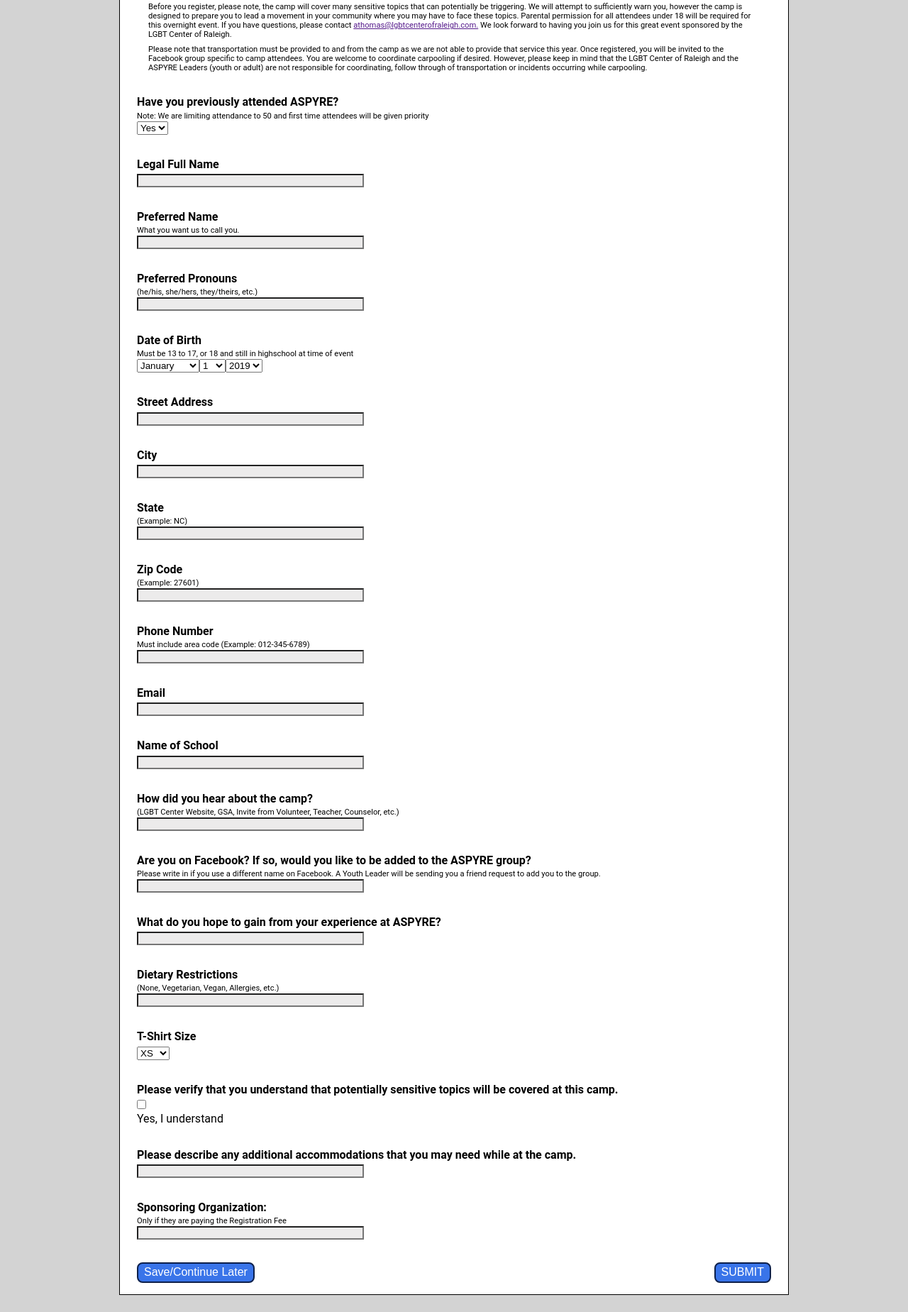
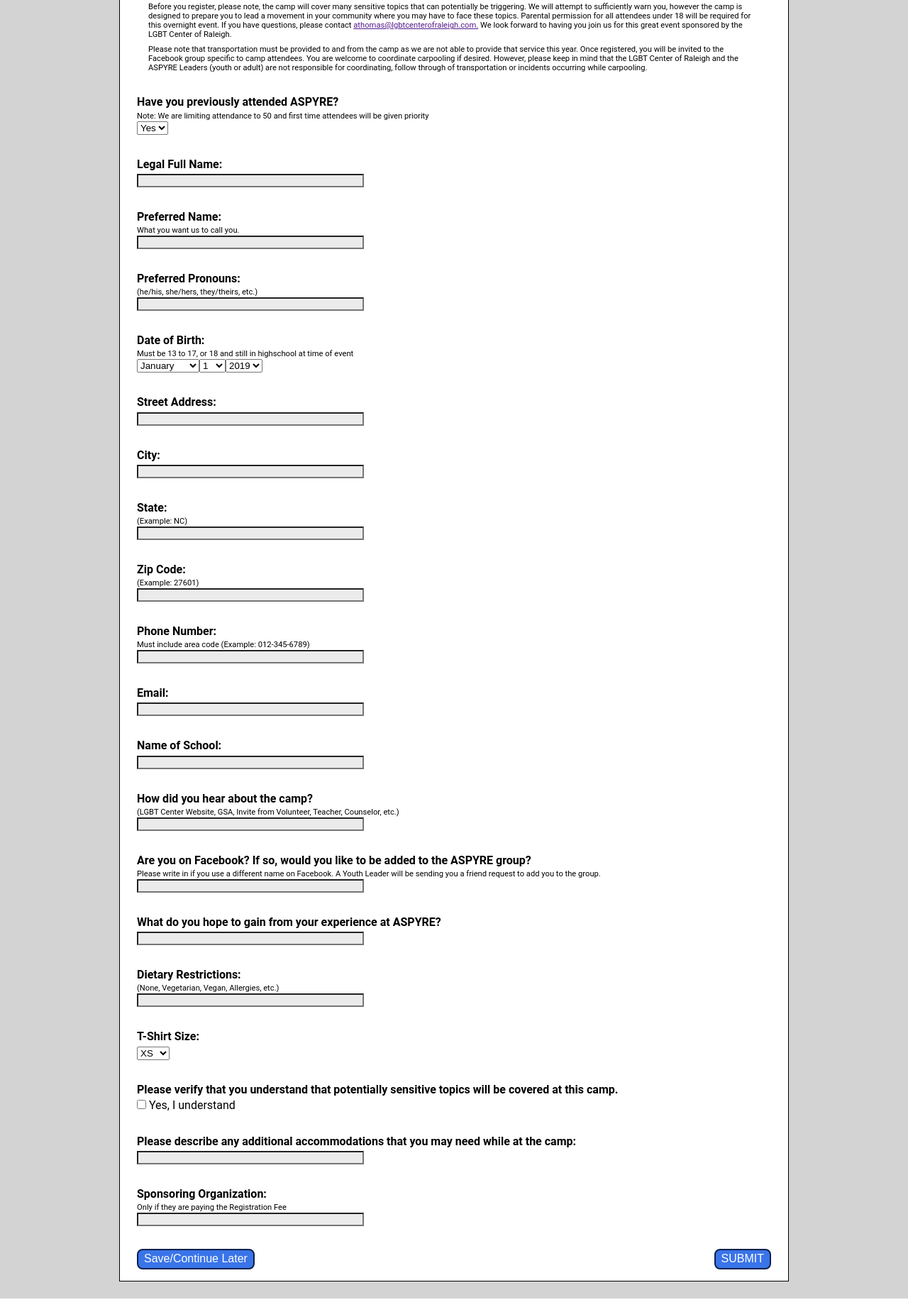
Before and after one commit to Team-Allies/camp-aspyre, a Django app: template core/templates/core/camper_registration.html in a window 1280 px wide. Shown: the part 239-2088 px from the top of the page at 71% size. Run offline with Django 3.2, Linux system fonts and the light colour scheme; the template is opened without the code that fills it: values that come from a table or form of the project are taken from there, others are empty; parts of the project's set-up code (start-up, migrations or seed data) failed here and were passed over.

Commit message:
no changes

```diff
--- a/core/templates/core/camper_registration.html
+++ b/core/templates/core/camper_registration.html
@@ -26,53 +26,53 @@
                 {{ form.previously_attended }}
             </div>
             <div class="text_field">
-                <h3 class="field_title">Legal Full Name</h3>
+                <h3 class="field_title">Legal Full Name:</h3>
                 {{ form.legal_full_name }}
             </div>
             <div class="text_field">
-                <h3 class="field_title">Preferred Name</h3>
+                <h3 class="field_title">Preferred Name:</h3>
                 <p class="hint_text">What you want us to call you.</p>
                 {{ form.preferred_name }}
             </div>
             <div class="text_field">
-                <h3 class="field_title">Preferred Pronouns</h3>
+                <h3 class="field_title">Preferred Pronouns:</h3>
                 <p class="hint_text">(he/his, she/hers, they/theirs, etc.)</p>
                 {{ form.preferred_pronouns }}
             </div>
             <div class="text_field">
-                <h3 class="field_title">Date of Birth</h3>
+                <h3 class="field_title">Date of Birth:</h3>
                 <p class="hint_text">Must be 13 to 17, or 18 and still in highschool at time of event</p>
                 {{ form.date_of_birth }}
             </div>
             <div class="text_field">
-                <h3 class="field_title">Street Address</h3>
+                <h3 class="field_title">Street Address:</h3>
                 {{ form.street_address }}
             </div>
             <div class="text_field">
-                <h3 class="field_title">City</h3>
+                <h3 class="field_title">City:</h3>
                 {{ form.city }}
             </div>
             <div class="text_field">
-                <h3 class="field_title">State</h3>
+                <h3 class="field_title">State:</h3>
                 <p class="hint_text">(Example: NC)</p>
                 {{ form.state }}
             </div>
             <div class="text_field">
-                <h3 class="field_title">Zip Code</h3>
+                <h3 class="field_title">Zip Code:</h3>
                 <p class="hint_text">(Example: 27601)</p>
                 {{ form.zip_code }}
             </div>
             <div class="text_field">
-                <h3 class="field_title">Phone Number</h3>
+                <h3 class="field_title">Phone Number:</h3>
                 <p class="hint_text">Must include area code (Example: 012-345-6789)</p>
                 {{ form.phone_number }}
             </div>
             <div class="text_field">
-                <h3 class="field_title">Email</h3>
+                <h3 class="field_title">Email:</h3>
                 {{ form.email }}
             </div>
             <div class="text_field">
-                <h3 class="field_title">Name of School</h3>
+                <h3 class="field_title">Name of School:</h3>
                 {{ form.name_of_school }}
             </div>
             <div class="text_field">
@@ -90,20 +90,20 @@
                 {{ form.gain_from_camp }}
             </div>
             <div class="text_field">
-                <h3 class="field_title">Dietary Restrictions</h3>
+                <h3 class="field_title">Dietary Restrictions:</h3>
                 <p class="hint_text">(None, Vegetarian, Vegan, Allergies, etc.)</p>
                 {{ form.dietary_restrictions }}
             </div>
             <div class="text_field">
-                <h3 class="field_title">T-Shirt Size</h3>
+                <h3 class="field_title">T-Shirt Size:</h3>
                 {{ form.tshirt_size }}
             </div>
             <div class="boolean_field">
                 <h3 class="field_title">Please verify that you understand that potentially sensitive topics will be covered at this camp.</h3>
-                {{ form.verify_sensitive_topics }} <p>Yes, I understand</p>
+                <p>{{ form.verify_sensitive_topics }} Yes, I understand</p>
             </div>
             <div class="text_field">
-                <h3 class="field_title">Please describe any additional accommodations that you may need while at the camp.</h3>
+                <h3 class="field_title">Please describe any additional accommodations that you may need while at the camp:</h3>
                 {{ form.accommodations }}
             </div>
             <div class="text_field">
```
